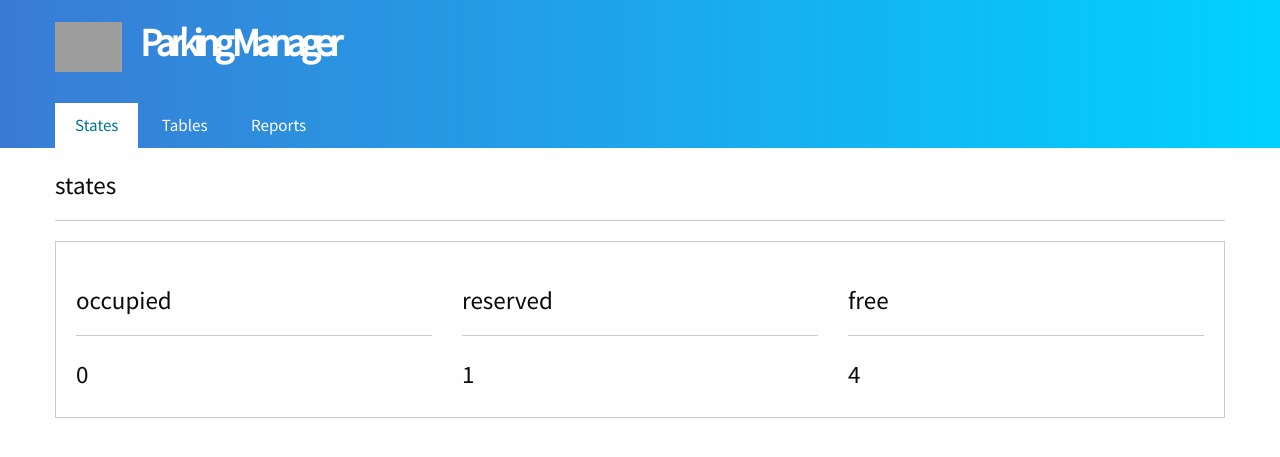
After one commit to DeLaChance/2IMN15-project, a Flask app: page /page/states in a window 1280 px wide. The commit adds this page. Shown: the top 457 px of the page. Run offline with Flask 2, Linux system fonts and the light colour scheme; data comes from the database, SQL or seed files in the repository; grey boxes are pictures that could not be loaded.

Commit message:
Some polishing.

```diff
--- a/visualizer/hello.py
+++ b/visualizer/hello.py
@@ -31,6 +31,21 @@ def parkingspots(table):
         return "[]"
     return getData(table)
 
+@app.route("/state/")
+def state():
+    data = json.loads(getData('parkingspots'))
+    reserved = 0
+    free = 0
+    occupied = 0
+    for row in data:
+        if row['state'] == "occupied":
+            occupied += 1
+        if row['state'] == "free":
+            free += 1
+        if row['state'] == "reserved":
+            reserved += 1
+    return json.dumps({"free": free, "occupied": occupied, "reserved": reserved})
+
 @app.route("/page/<page>")
 def page(page):
     return render_template(page + ".html")
--- a/visualizer/static/app.css
+++ b/visualizer/static/app.css
@@ -12,7 +12,19 @@ body, h1, h2, h3, h4, h5, h6 {
 
 header {
     background-color: #007591;
+    background: transparent linear-gradient(90deg, rgb(58, 123, 213), rgb(0, 210, 255)) repeat scroll 0% 0%;
     position: relative;
+}
+
+header img {
+    height: 50px;
+    margin-right: 15px;
+}
+
+header h1 {
+    vertical-align: middle;
+    letter-spacing: -5px;
+    display: inline-block;
 }
 
 .header__logo {
@@ -26,11 +38,16 @@ header {
     padding: 10px 20px;
     display: inline-block;
     color: white;
-    background-color: #004551;
+
     margin-top: 3px;
 }
 
-.header__tab:hover,
+.header__tab:hover {
+    background-color: #004551;
+    background-color: rgba(0, 0, 0, 0.2);
+    color: white;
+}
+
 .header__tab.active {
     background-color: white;
     color: #007591;
--- /dev/null
+++ b/visualizer/static/states.js
@@ -0,0 +1,19 @@
+$(document).ready(function() {
+    getStates()
+    setInterval(function() {
+        getStates()
+    }, 250)
+})
+
+function getStates() {
+    jQuery.ajax({
+        url: '/state/',
+        success: function (data) {
+            json = JSON.parse(data)
+            $("#occupied").html(json.occupied)
+            $("#free").html(json.free)
+            $("#reserved").html(json.reserved)
+        },
+        async: false
+    });
+}
--- a/visualizer/templates/base.html
+++ b/visualizer/templates/base.html
@@ -11,10 +11,11 @@
         <div class="row">
             <div class="small 12 columns">
                 <div class="header__logo">
+                    <img style="height: 50px;" src="http://flaticons.net/gd/makefg.php?i=icons/Miscellaneous/Car.png&amp;r=255&amp;g=255&amp;b=255">
                     <h1>Parking Manager</h1>
                 </div>
                 <div clas="nav">
-                    <a class="header__tab {%- if request.path == '/page/attendant' %} active{% endif %}"  href="/page/attendant">Attendant</a>
+                    <a class="header__tab {%- if request.path == '/page/states' %} active{% endif %}"  href="/page/states">States</a>
                     <a class="header__tab {%- if request.path == '/page/tables' %} active{% endif %}" href="/page/tables">Tables</a>
                     <a class="header__tab {%- if request.path == '/page/reports' %} active{% endif %}" href="/page/reports">Reports</a>
                 </div>
--- a/visualizer/templates/reports.html
+++ b/visualizer/templates/reports.html
@@ -3,8 +3,9 @@
 {% block content %}
 <div class="row">
     <div class="small-12 columns">
-        <h3>Reports</h3>
+        <h3>reports</h3>
         <hr>
+        <div class="faded">No billing information found in database. </div>
     </div>
 </div>
 {% endblock %}
--- /dev/null
+++ b/visualizer/templates/states.html
@@ -0,0 +1,31 @@
+{% extends "base.html" %}
+
+{% block content %}
+<div class="row">
+    <div class="small-12 columns">
+        <h3>states</h3>
+        <hr>
+        <fieldset class="fieldset">
+            <div class="row">
+                <div class="small-4 columns">
+                    <h3>occupied</h3>
+                    <hr>
+                    <h3 id="occupied">0</h3>
+                </div>
+                <div class="small-4 columns">
+                    <h3>reserved</h3>
+                    <hr>
+                    <h3 id="reserved">0</h3>
+                </div>
+                <div class="small-4 columns">
+                    <h3>free</h3>
+                    <hr>
+                    <h3 id="free">0</h3>
+                </div>
+            </div>
+        </fieldset>
+    </div>
+</div>
+<script src="{{ url_for('static', filename='states.js')}}"></script>
+
+{% endblock %}
```
Also changed, not shown: visualizer/templates/attendant.html (deleted, +0 -26 lines).
